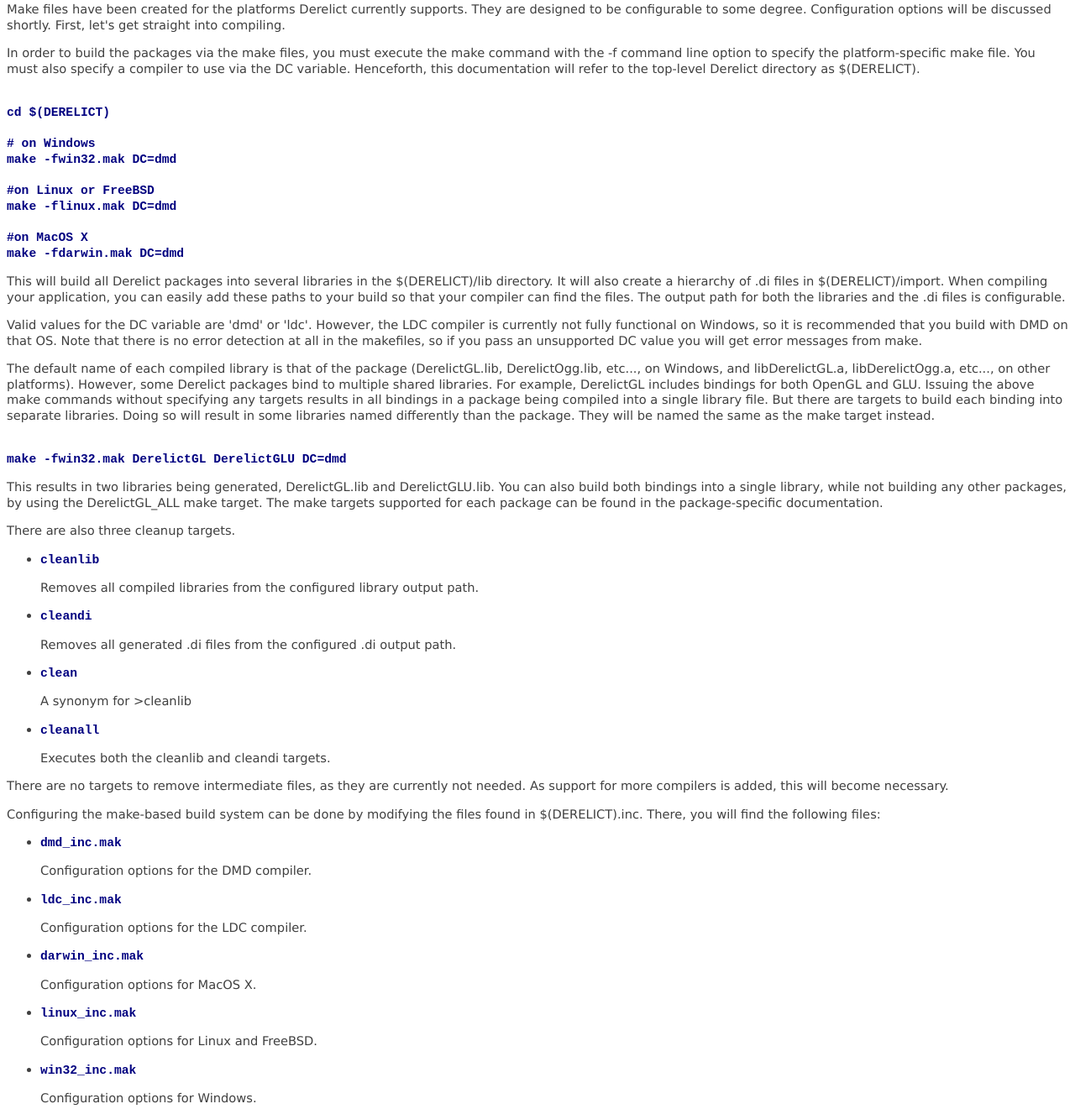
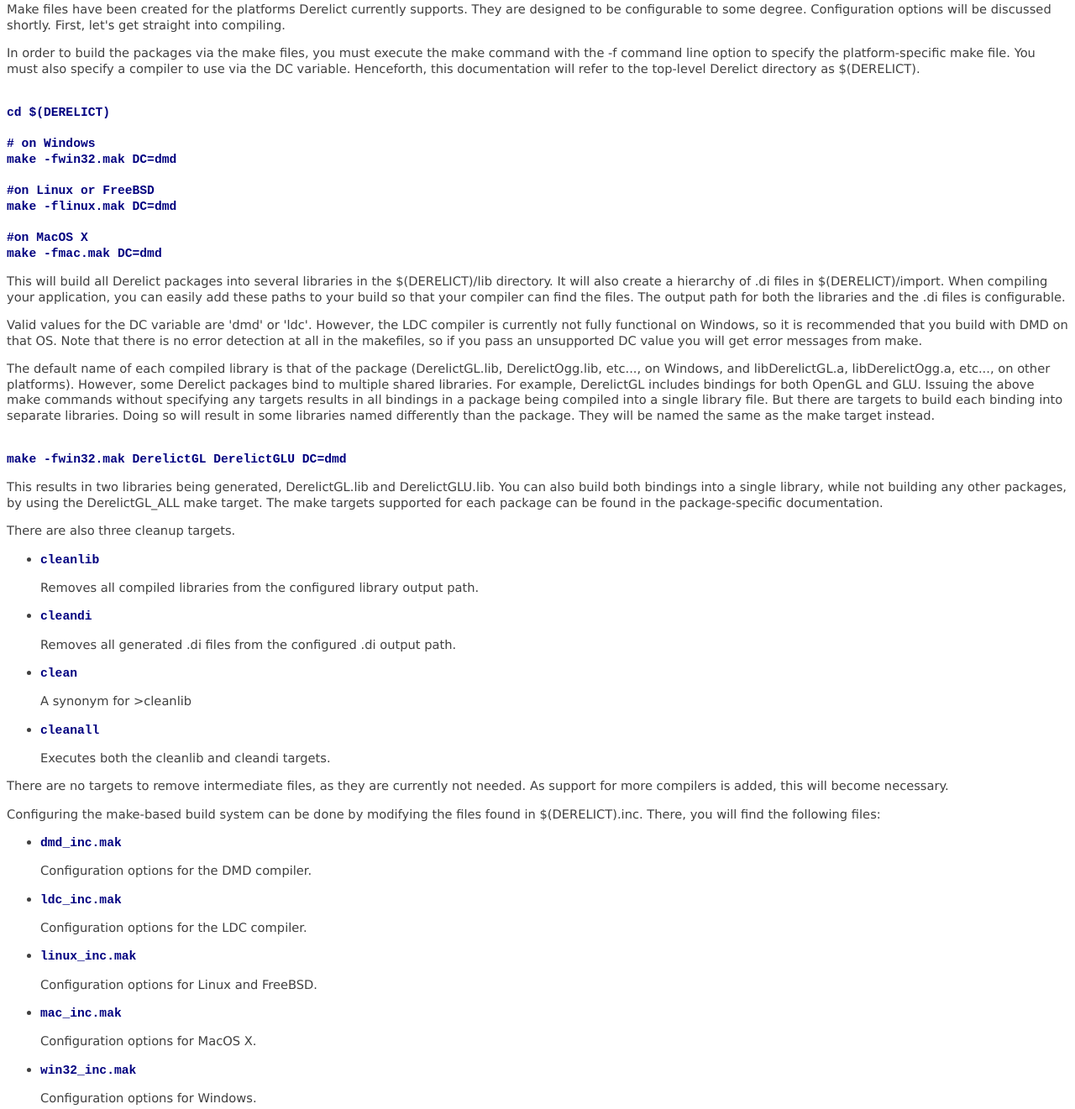
Before and after one commit to madadam/derelict, a plain HTML site: page doc/build.html in a window 1280 px wide. Shown: the part 160-1481 px from the top of the page at 84% size. Drawn offline with Linux system fonts and the light colour scheme.

Commit message:
[Derelict2] * renamed darwin.mak and inc/darwin_inc.mak to mac.mak and inc/mac_inc.mak respectively * updated build.html to reflect the changes
git-svn-id: http://svn.dsource.org/projects/derelict/branches/Derelict2@502 e20cc5ce-cdd9-0310-a41c-c650352df26b

```diff
--- a/doc/build.html
+++ b/doc/build.html
@@ -33,7 +33,7 @@
 make -flinux.mak DC=dmd
 
 #on MacOS X
-make -fdarwin.mak DC=dmd
+make -fmac.mak DC=dmd
 </code></pre>
 
 This will build all Derelict packages into several libraries in the $(DERELICT)/lib directory. It will also create
@@ -79,8 +79,8 @@
 <ul>
 <li><pre>dmd_inc.mak</pre> Configuration options for the DMD compiler.</li>
 <li><pre>ldc_inc.mak</pre> Configuration options for the LDC compiler.</li>
-<li><pre>darwin_inc.mak</pre> Configuration options for MacOS X.</li>
 <li><pre>linux_inc.mak</pre> Configuration options for Linux and FreeBSD.</li>
+<li><pre>mac_inc.mak</pre> Configuration options for MacOS X.</li>
 <li><pre>win32_inc.mak</pre> Configuration options for Windows.</li>
 </ul>
 </p>
```
Also changed, not shown: 4 other files.
